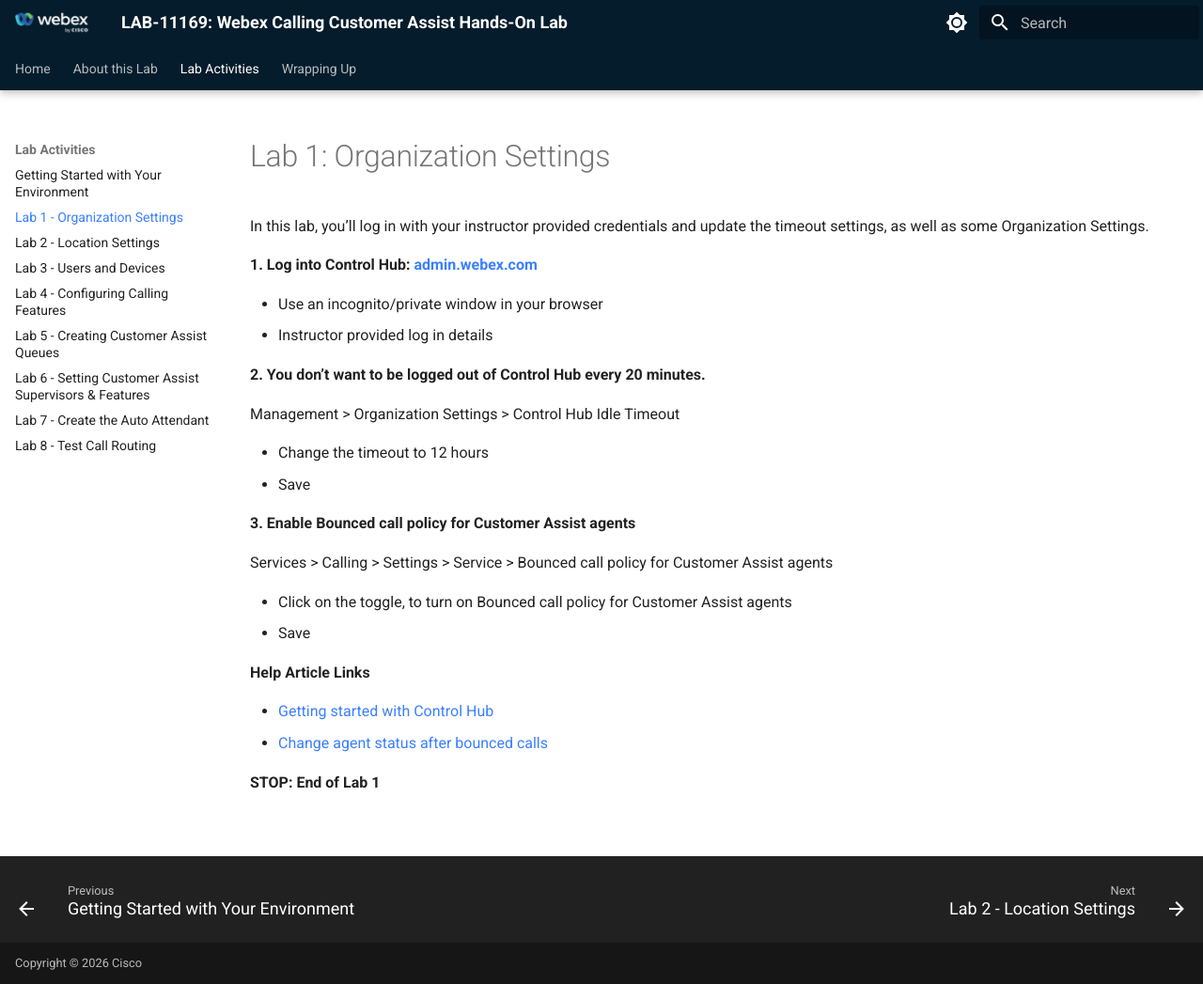
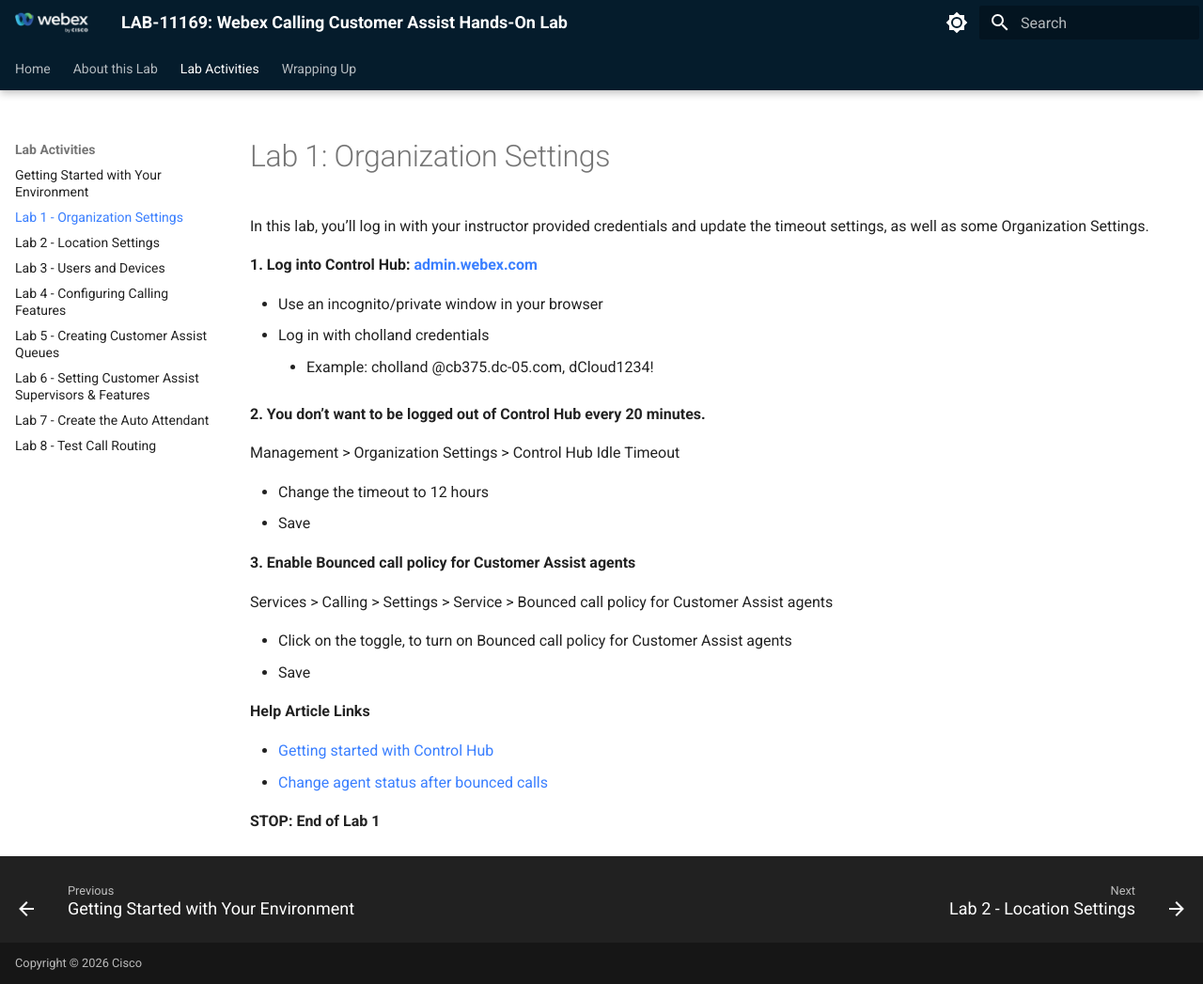
Before and after one commit to WebexCC-SA/LAB-11169, an MkDocs documentation site: the page built from docs/lab-1-organization-settings.md, in a window 1280 px wide and 1047 px high. Shown: the whole window at 94% size. Built offline with MkDocs 1.6.1 and Material for MkDocs 9.7.7, drawn with Linux system fonts in a browser that asks for light colours.

Commit message:
small change

```diff
--- a/docs/lab-1-organization-settings.md
+++ b/docs/lab-1-organization-settings.md
@@ -5,7 +5,8 @@
 **1. Log into Control Hub: [admin.webex.com](http://admin.webex.com/)**
 
 - Use an incognito/private window in your browser
-- Instructor provided log in details
+- Log in with cholland credentials
+    - Example: cholland @cb375.dc-05.com, dCloud1234!
 
 **2. You don’t want to be logged out of Control Hub every 20 minutes.**
 
```
